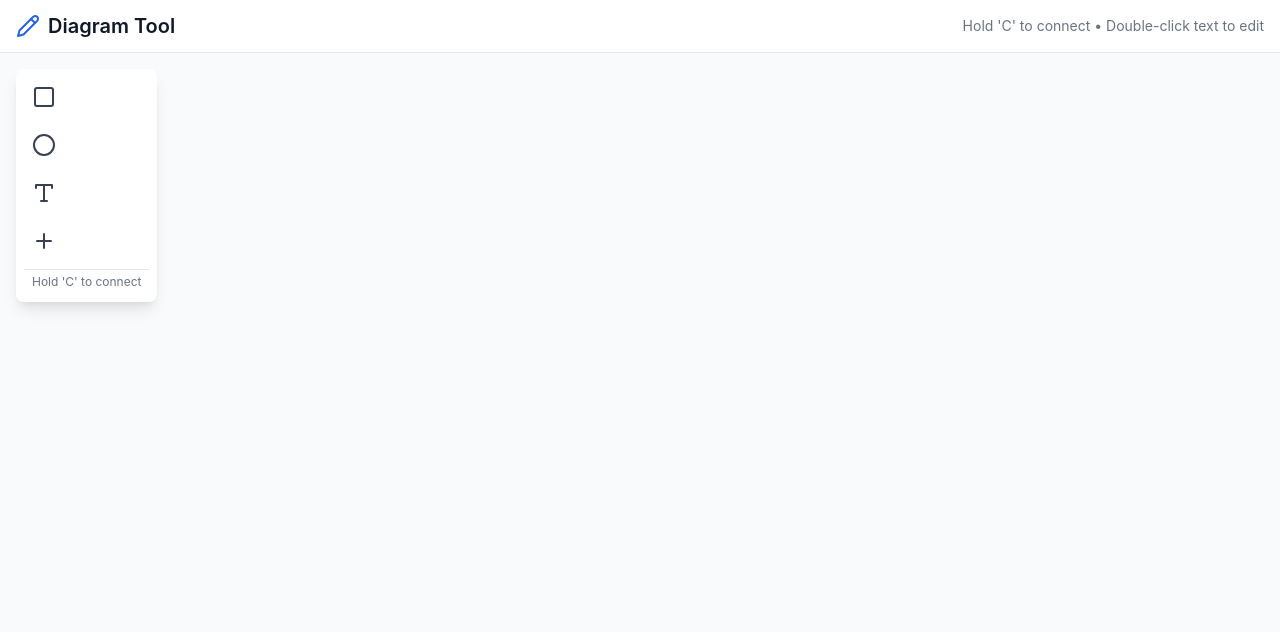
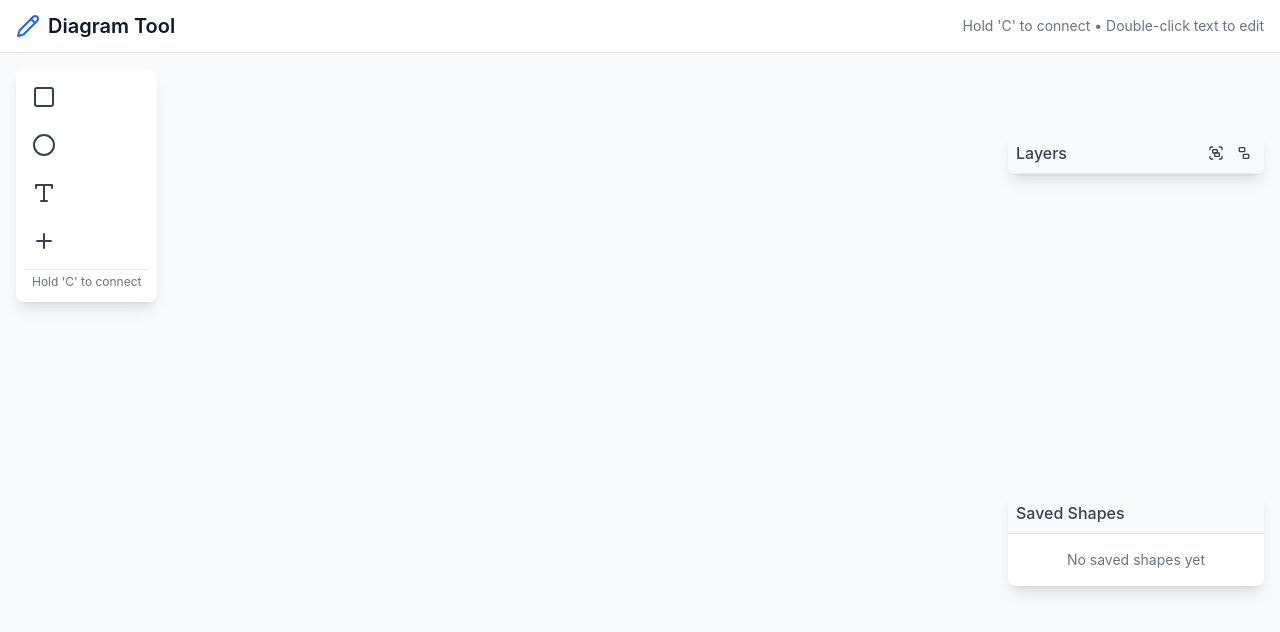
Before and after one commit to dylanturn/diagramr2, a React (Vite) app: page / in a window 1280 px wide. Shown: the top 632 px of the page. Built offline with nearby package versions, Linux system fonts and the light colour scheme.

Commit message:
Update src/App.tsx [BoltSync]

```diff
--- a/src/App.tsx
+++ b/src/App.tsx
@@ -1,9 +1,16 @@
-import React from 'react';
+import React, { useEffect } from 'react';
 import { Toolbar } from './components/Toolbar';
 import { Canvas } from './components/Canvas';
+import { LayersPanel } from './components/LayersPanel';
+import { SavedShapesPanel } from './components/SavedShapesPanel';
 import { Pencil } from 'lucide-react';
+import { initDb } from './lib/db';
 
-function App() {
+export default function App() {
+  useEffect(() => {
+    initDb().catch(console.error);
+  }, []);
+
   return (
     <div className="h-screen flex flex-col">
       <header className="bg-white border-b border-gray-200 px-4 py-3 flex items-center justify-between">
@@ -19,9 +26,9 @@ function App() {
       <main className="flex-1 relative overflow-hidden">
         <Toolbar />
         <Canvas />
+        <LayersPanel />
+        <SavedShapesPanel />
       </main>
     </div>
   );
 }
-
-export default App;
```
